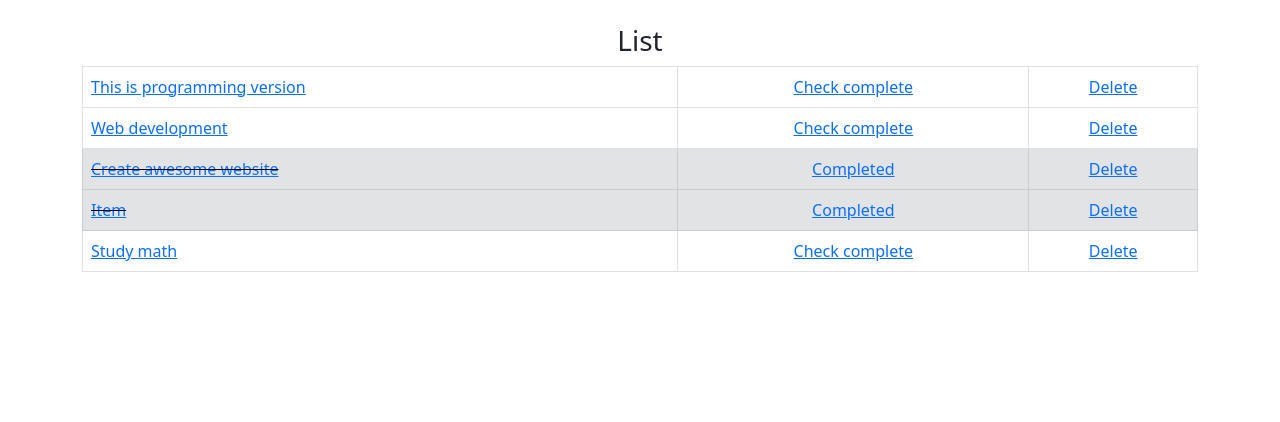
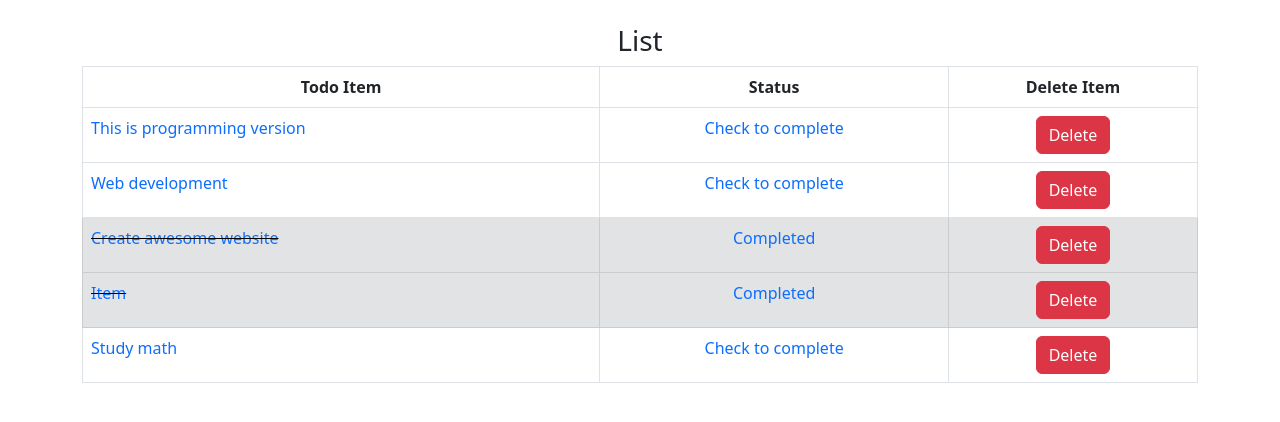
Before and after one commit to amirhosseinmoghaddam/Django-TodoList, a Django app: page / in a window 1280 px wide. Shown: the part 56-478 px from the top of the page. Run offline with Django 4.2, Linux system fonts and the light colour scheme; data comes from the database, SQL or seed files in the repository.

Commit message:
Update index.html

```diff
--- a/TodoList/todo1/templates/index.html
+++ b/TodoList/todo1/templates/index.html
@@ -14,18 +14,21 @@
 
     {% if all_items %}
        <table class="table table-bordered">
+           <th><center>Todo Item</center></th>
+           <th><center>Status</center></th>
+           <th><center>Delete Item</center></th>
            {% for things in all_items %}
               {% if things.completed %}
                  <tr class="table-secondary">
-                   <td class="stricker"><a href="{% url 'edit' things.id %}">{{ things.item }}</a></td>
-                   <td><center><a href="{% url 'complete' things.id %}">Completed</a></center></td>
-                   <td><center><a href="{% url 'delete' things.id %}">Delete</a></center></td>
+                   <td class="stricker"><a href="{% url 'edit' things.id %}" class="text-decoration-none">{{ things.item }}</a></td>
+                   <td><center><a href="{% url 'complete' things.id %}" class="text-decoration-none">Completed</a></center></td>
+                   <td><center><a href="{% url 'delete' things.id %}"><button class="btn btn-danger">Delete</button></a></center></td>
                  </tr>
               {% else %}
                  <tr>
-                   <td><a href="{% url 'edit' things.id %}">{{ things.item }}</a></td>
-                   <td><center><a href="{% url 'completed' things.id %}">Check complete</a></center></td>
-                   <td><center><a href="{% url 'delete' things.id %}">Delete</a></center></td>
+                   <td><a href="{% url 'edit' things.id %}" class="text-decoration-none">{{ things.item }}</a></td>
+                   <td><center><a href="{% url 'completed' things.id %}" class="text-decoration-none">Check to complete</a></center></td>
+                   <td><center><a href="{% url 'delete' things.id %}"><button class="btn btn-danger">Delete</button></a></center></td>
                  </tr>
               {% endif %}
 
```
